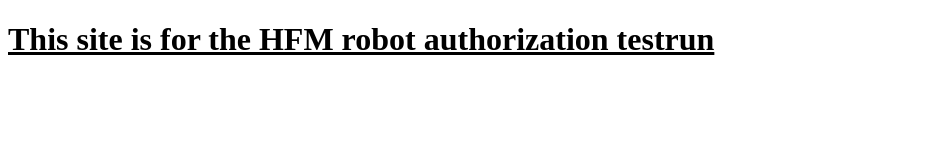
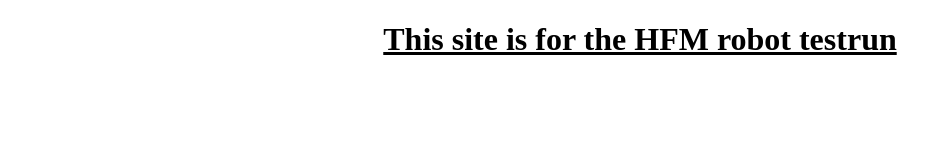
Before and after one commit to balayogi41/HFM-robot.sa, a plain HTML site: page index.html in a window 1280 px wide. Shown: the whole page, without its empty margins (0-952 px from the left). Drawn offline with Linux system fonts and the light colour scheme.

Commit message:
Update index.html

```diff
--- a/index.html
+++ b/index.html
@@ -7,7 +7,9 @@
 </head>
 <body>
 
- <p align="center"><u><strong><h1>This site is for the HFM robot authorization testrun</h1></strong></u></p>
+ <div style="text-align: center;">
+  <u><strong><h1>This site is for the HFM robot testrun</h1></strong></u>
+</div>
 
 </body>
 </html>
```
